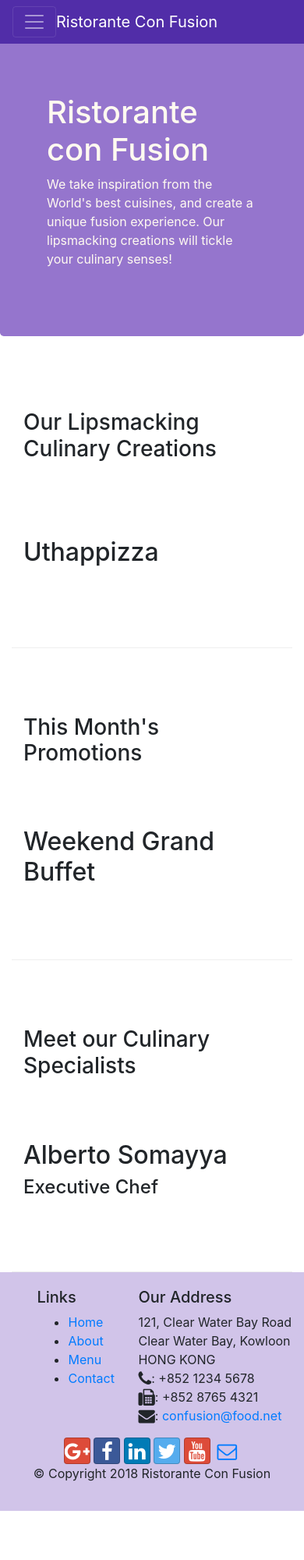
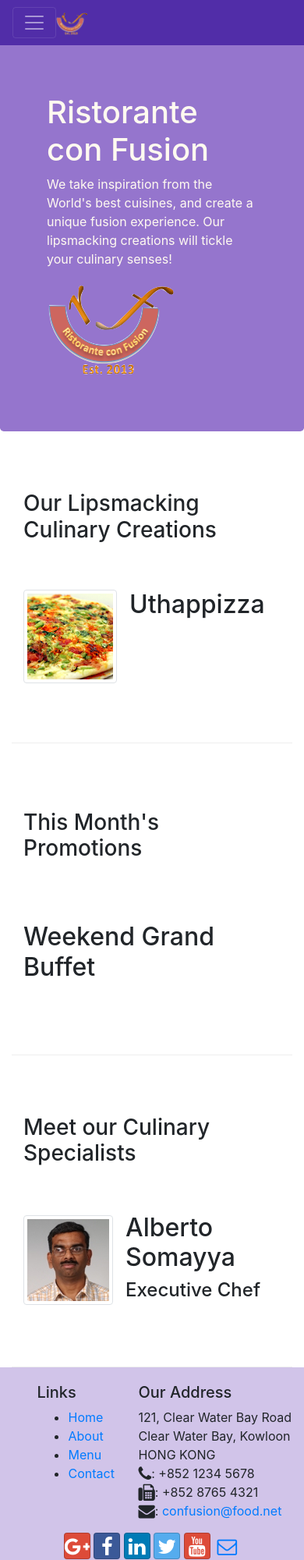
Before and after one commit to laharsh/Bootstrap-Restaurant-App, a website: page index.html in a window 390 px wide. Shown: the top 2000 px of the page at 78% size. Before the commit the page ends 1937 px from the top, so only its background shows below. Drawn offline with nearby package versions, Linux system fonts and the light colour scheme.

Commit message:
images and media

```diff
--- a/index.html
+++ b/index.html
@@ -21,7 +21,7 @@
             <button class="navbar-toggler" type="button" data-toggle="collapse" data-target="#Navbar">
                 <span class="navbar-toggler-icon"></span>
             </button>
-            <a class="navbar-brand mr-auto" href="#">Ristorante Con Fusion</a>
+            <a class="navbar-brand mr-auto" href="#"><img src="img/logo.png" height="30" width="41"></a>
             <div class="collapse navbar-collapse" id="Navbar">
                 <ul class="navbar-nav mr-auto">
                     <li class="nav-item active"><a class="nav-link" href="#"><span class="fa fa-home fa-lg"></span> Home</a></li>
@@ -39,7 +39,8 @@
                     <h1>Ristorante con Fusion</h1>
                     <p>We take inspiration from the World's best cuisines, and create a unique fusion experience. Our lipsmacking creations will tickle your culinary senses!</p>
                 </div>
-                <div class="col-12 col-sm">
+                <div class="col-12 col-sm align-self-center">
+                    <img src="img/logo.png" class="img-fluid">
                 </div>
             </div>
         </div>
@@ -51,10 +52,18 @@
                 <h3>Our Lipsmacking Culinary Creations</h3>
             </div>
             <div class="col col-sm order-sm-first col-md">
-                <h2>Uthappizza</h2>
-                <div class="d-none d-sm-block">
-                    <p>A unique combination of Indian Uthappam (pancake) and Italian pizza, topped with Cerignola olives, ripe vine cherry tomatoes, Vidalia onion, Guntur chillies and Buffalo Paneer.</p>
+                <div class="media">
+                    <img class="d-flex mr-3 img-thumbnail align-self-center"
+                            src="img/uthappizza.png" alt="Uthappizza">
+                    <div class="media-body">
+                        <h2 class="mt-0">Uthappizza</h2>
+                        <p class="d-none d-sm-block">A unique combination of Indian Uthappam (pancake) and
+                            Italian pizza, topped with Cerignola olives, ripe vine
+                            cherry tomatoes, Vidalia onion, Guntur chillies and
+                            Buffalo Paneer.</p>
+                    </div>
                 </div>
+
             </div>
         </div>
 
@@ -76,10 +85,18 @@
                 <h3>Meet our Culinary Specialists</h3>
             </div>
             <div class="col col-sm order-sm-first col-md">
-                <h2>Alberto Somayya</h2>
-                <h4>Executive Chef</h4>
-                <div class="d-none d-sm-block">
-                    <p>Award winning three-star Michelin chef with wide International experience having worked closely with whos-who in the culinary world, he specializes in creating mouthwatering Indo-Italian fusion experiences. </p>
+                <div class="media">
+                    <img class="d-flex mr-3 img-thumbnail align-self-center"
+                            src="img/alberto.png" alt="Alberto Somayya">
+                    <div class="media-body">
+                        <h2 class="mt-0">Alberto Somayya</h2>
+                        <h4>Executive Chef</h4>
+                        <p class="d-none d-sm-block">Award winning three-star Michelin chef with wide
+                            International experience having worked closely with
+                            whos-who in the culinary world, he specializes in
+                            creating mouthwatering Indo-Italian fusion experiences.
+                            </p>
+                    </div>
                 </div>
             </div>
         </div>
```
Also changed, not shown: aboutus.html (+3 -2 lines), contactus.html (+3 -2 lines), img/alberto.png (added), img/buffet.png (added), img/logo.png (added), img/uthappizza.png (added), 1 other file.
